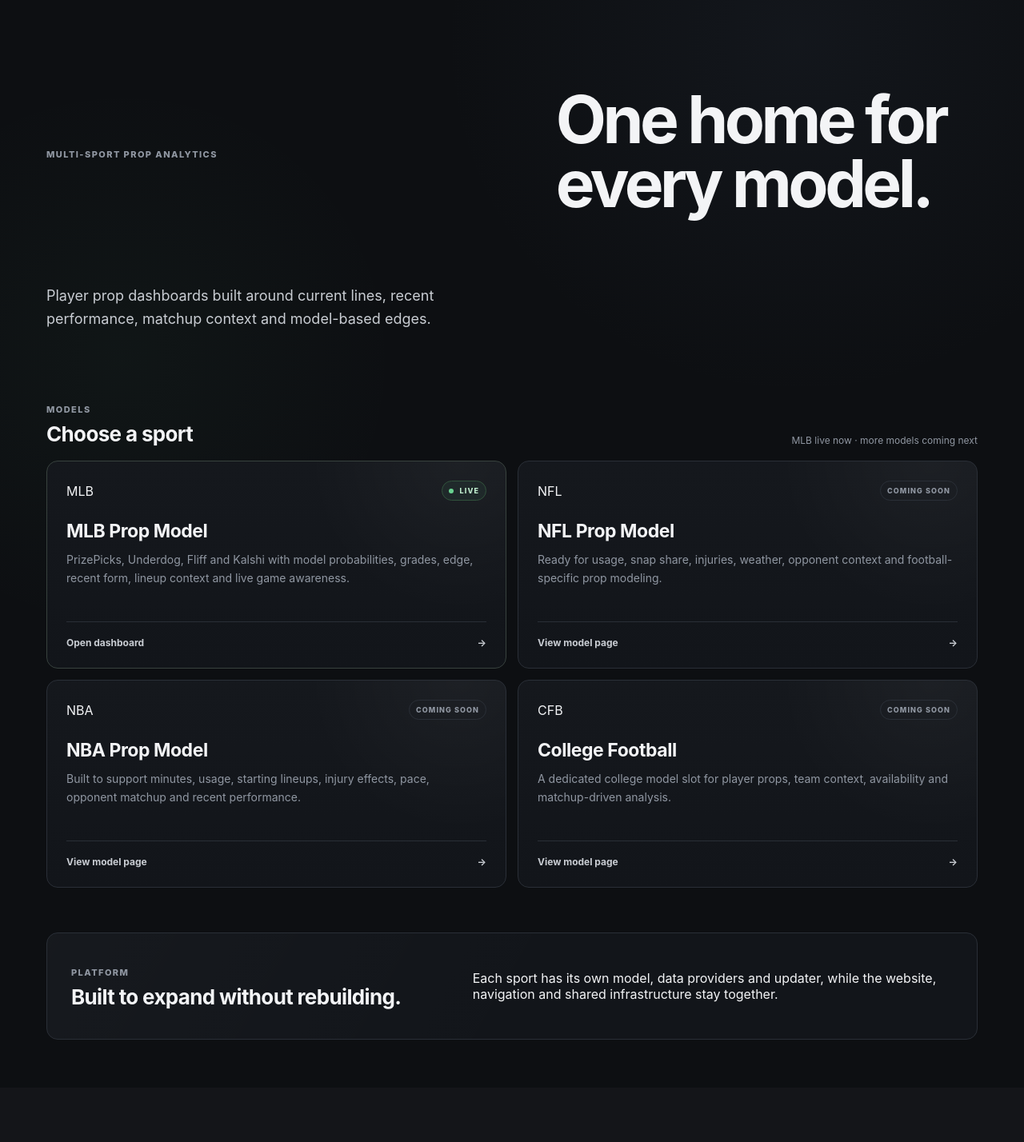
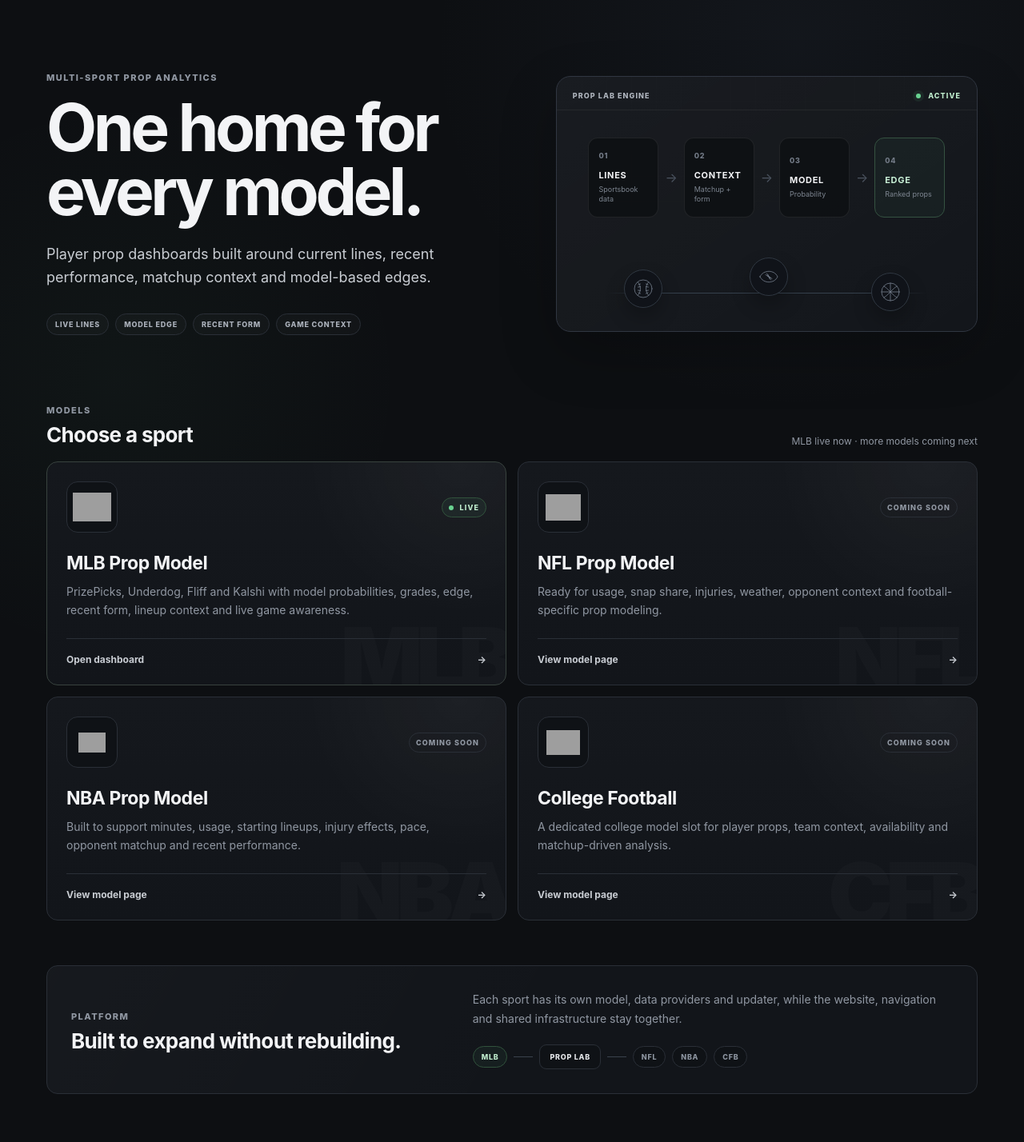
Before and after one commit to Jsweet32/Prop-Lab, a FastAPI app: page / in a window 1280 px wide. Shown: the part 62-1490 px from the top of the page at 80% size. Before the commit the page ends 1362 px from the top, so only its background shows below. Run offline with FastAPI, Linux system fonts and the light colour scheme; some libraries are stand-ins or nearby versions; grey boxes are pictures that could not be loaded.

Commit message:
Update home.html

```diff
--- a/Prop_Lab_MultiSport_Starter_Project/app/templates/home.html
+++ b/Prop_Lab_MultiSport_Starter_Project/app/templates/home.html
@@ -20,9 +20,76 @@
 
 <main class="home-shell">
   <section class="hero">
-    <div class="eyebrow">MULTI-SPORT PROP ANALYTICS</div>
-    <h1>One home for every model.</h1>
-    <p>Player prop dashboards built around current lines, recent performance, matchup context and model-based edges.</p>
+    <div class="hero-copy">
+      <div class="eyebrow">MULTI-SPORT PROP ANALYTICS</div>
+      <h1>One home for every model.</h1>
+      <p>Player prop dashboards built around current lines, recent performance, matchup context and model-based edges.</p>
+
+      <div class="hero-chips" aria-label="Platform features">
+        <span>LIVE LINES</span>
+        <span>MODEL EDGE</span>
+        <span>RECENT FORM</span>
+        <span>GAME CONTEXT</span>
+      </div>
+    </div>
+
+    <div class="hero-visual" aria-hidden="true">
+      <div class="visual-grid"></div>
+
+      <div class="visual-topline">
+        <span>PROP LAB ENGINE</span>
+        <span class="engine-live"><i></i> ACTIVE</span>
+      </div>
+
+      <div class="model-flow">
+        <div class="flow-node">
+          <span class="flow-number">01</span>
+          <strong>LINES</strong>
+          <small>Sportsbook data</small>
+        </div>
+        <span class="flow-arrow">→</span>
+        <div class="flow-node">
+          <span class="flow-number">02</span>
+          <strong>CONTEXT</strong>
+          <small>Matchup + form</small>
+        </div>
+        <span class="flow-arrow">→</span>
+        <div class="flow-node">
+          <span class="flow-number">03</span>
+          <strong>MODEL</strong>
+          <small>Probability</small>
+        </div>
+        <span class="flow-arrow">→</span>
+        <div class="flow-node accent-node">
+          <span class="flow-number">04</span>
+          <strong>EDGE</strong>
+          <small>Ranked props</small>
+        </div>
+      </div>
+
+      <div class="sport-orbit">
+        <div class="orbit-line"></div>
+        <div class="orbit-ball baseball">
+          <svg viewBox="0 0 64 64" aria-hidden="true">
+            <circle cx="32" cy="32" r="22"></circle>
+            <path d="M19 16c8 8 8 24 0 32M45 16c-8 8-8 24 0 32"></path>
+            <path d="M20 22l5-2M19 28l6-1M19 36l6 1M20 42l5 2M44 22l-5-2M45 28l-6-1M45 36l-6 1M44 42l-5 2"></path>
+          </svg>
+        </div>
+        <div class="orbit-ball football">
+          <svg viewBox="0 0 64 64" aria-hidden="true">
+            <path d="M10 32c8-18 36-18 44 0-8 18-36 18-44 0Z"></path>
+            <path d="M27 24l10 16M24 27l16 10M28 30l8 4M30 27l4 10"></path>
+          </svg>
+        </div>
+        <div class="orbit-ball basketball">
+          <svg viewBox="0 0 64 64" aria-hidden="true">
+            <circle cx="32" cy="32" r="22"></circle>
+            <path d="M10 32h44M32 10v44M16 18c10 5 22 23 32 28M48 18C38 23 26 41 16 46"></path>
+          </svg>
+        </div>
+      </div>
+    </div>
   </section>
 
   <section class="section-head">
@@ -36,42 +103,54 @@
   <section class="sport-grid">
     <a class="sport-card live" href="/mlb">
       <div class="sport-top">
-        <div class="sport-mark">MLB</div>
+        <div class="sport-logo-wrap mlb-logo-wrap">
+          <img src="https://commons.wikimedia.org/wiki/Special:Redirect/file/Major_League_Baseball_logo.svg" alt="MLB logo">
+        </div>
         <span class="status live-status"><i></i> LIVE</span>
       </div>
       <h3>MLB Prop Model</h3>
       <p>PrizePicks, Underdog, Fliff and Kalshi with model probabilities, grades, edge, recent form, lineup context and live game awareness.</p>
       <div class="card-footer"><span>Open dashboard</span><span>→</span></div>
+      <div class="card-watermark">MLB</div>
     </a>
 
     <a class="sport-card" href="/nfl">
       <div class="sport-top">
-        <div class="sport-mark">NFL</div>
+        <div class="sport-logo-wrap nfl-logo-wrap">
+          <img src="https://commons.wikimedia.org/wiki/Special:Redirect/file/NFL_wordmark_logo_2008.svg" alt="NFL logo">
+        </div>
         <span class="status">COMING SOON</span>
       </div>
       <h3>NFL Prop Model</h3>
       <p>Ready for usage, snap share, injuries, weather, opponent context and football-specific prop modeling.</p>
       <div class="card-footer"><span>View model page</span><span>→</span></div>
+      <div class="card-watermark">NFL</div>
     </a>
 
     <a class="sport-card" href="/nba">
       <div class="sport-top">
-        <div class="sport-mark">NBA</div>
+        <div class="sport-logo-wrap nba-logo-wrap">
+          <img src="https://commons.wikimedia.org/wiki/Special:Redirect/file/National_Basketball_Association_logo_2017-present.svg" alt="NBA logo">
+        </div>
         <span class="status">COMING SOON</span>
       </div>
       <h3>NBA Prop Model</h3>
       <p>Built to support minutes, usage, starting lineups, injury effects, pace, opponent matchup and recent performance.</p>
       <div class="card-footer"><span>View model page</span><span>→</span></div>
+      <div class="card-watermark">NBA</div>
     </a>
 
     <a class="sport-card" href="/cfb">
       <div class="sport-top">
-        <div class="sport-mark">CFB</div>
+        <div class="sport-logo-wrap cfb-logo-wrap">
+          <img src="https://commons.wikimedia.org/wiki/Special:Redirect/file/NCAA_logo.svg" alt="NCAA logo">
+        </div>
         <span class="status">COMING SOON</span>
       </div>
       <h3>College Football</h3>
       <p>A dedicated college model slot for player props, team context, availability and matchup-driven analysis.</p>
       <div class="card-footer"><span>View model page</span><span>→</span></div>
+      <div class="card-watermark">CFB</div>
     </a>
   </section>
 
@@ -80,7 +159,19 @@
       <span class="section-kicker">PLATFORM</span>
       <h2>Built to expand without rebuilding.</h2>
     </div>
-    <p>Each sport has its own model, data providers and updater, while the website, navigation and shared infrastructure stay together.</p>
+
+    <div class="platform-copy">
+      <p>Each sport has its own model, data providers and updater, while the website, navigation and shared infrastructure stay together.</p>
+      <div class="platform-diagram" aria-hidden="true">
+        <span class="diagram-pill active-pill">MLB</span>
+        <span class="diagram-line"></span>
+        <span class="diagram-core">PROP LAB</span>
+        <span class="diagram-line"></span>
+        <span class="diagram-pill">NFL</span>
+        <span class="diagram-pill">NBA</span>
+        <span class="diagram-pill">CFB</span>
+      </div>
+    </div>
   </section>
 </main>
 </body>
```
